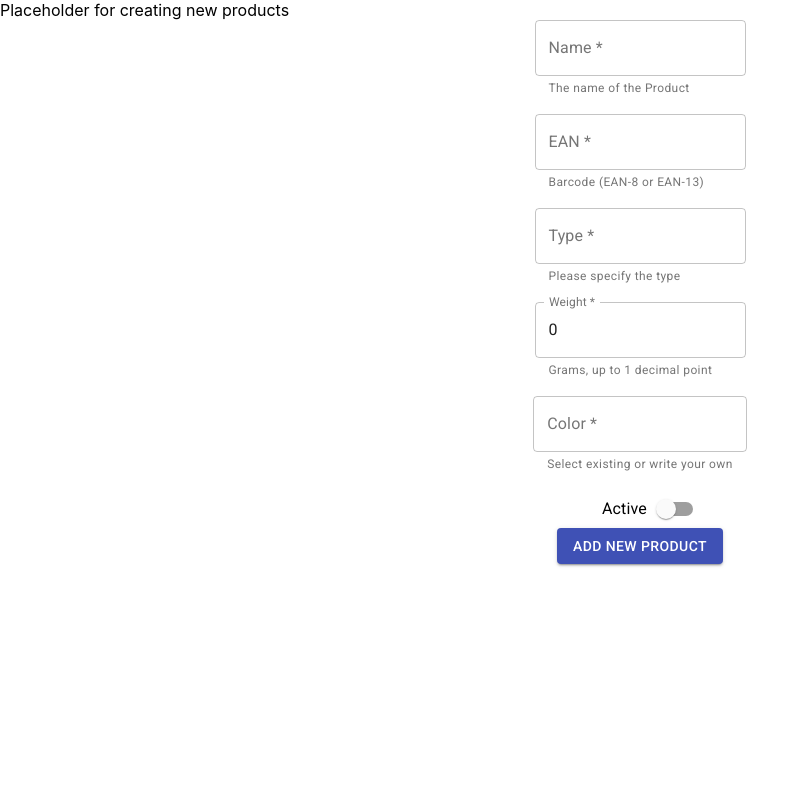
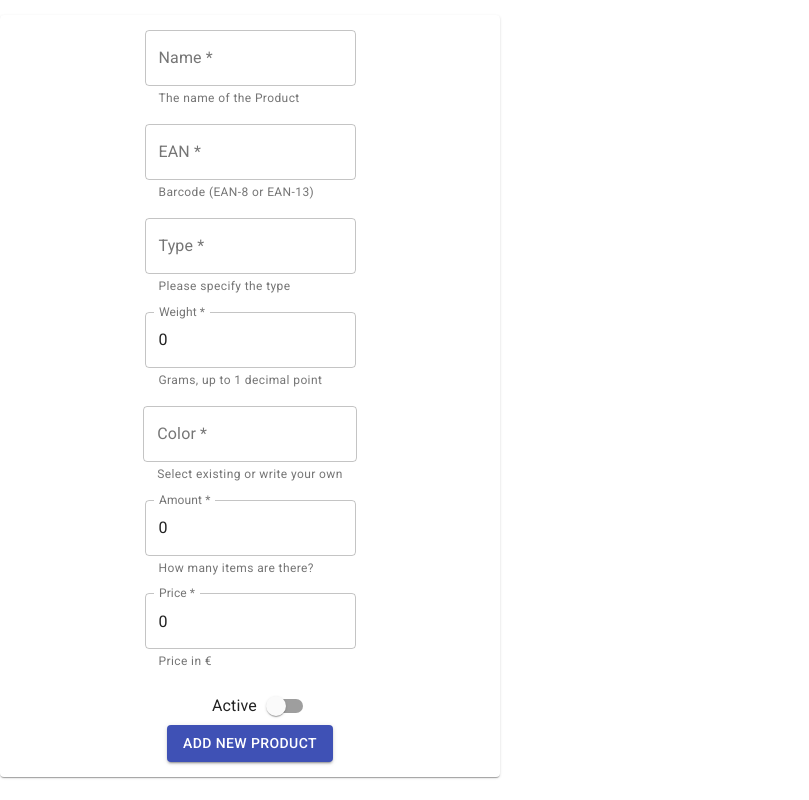
Before and after one commit to Voldemortas/talech, a React (Create React App) app: page /products/create in a window 1280 px wide. Shown: the whole page, without its empty margins (0-809 px from the left). Built offline with nearby package versions, Linux system fonts and the light colour scheme.

Commit message:
added 2 fields and some fixes

```diff
--- a/src/components/Edit.tsx
+++ b/src/components/Edit.tsx
@@ -2,7 +2,7 @@ import React from 'react'
 import { useDispatch, useSelector } from 'react-redux'
 import isPositiveInteger from '../functions/isPositiveInteger'
 import Product from '../core/entities/Product'
-import { Button } from '@material-ui/core'
+import { Button, Paper } from '@material-ui/core'
 import EditFormInput from '../components/EditFormInput'
 import EditFormSwitch from './EditFormSwitch'
 import { setForm } from '../actions'
@@ -24,17 +24,25 @@ const Edit = (props: EditProps) => {
     formData.Weight = +editForm.filter((e) => e[0] === 'Weight')[0][1].value
     formData.Color = editForm.filter((e) => e[0] === 'Color')[0][1].value
     formData.Active = editForm.filter((e) => e[0] === 'Active')[0][1].value
+    formData.Amount = +editForm.filter((e) => e[0] === 'Amount')[0][1].value
+    formData.Price = +editForm.filter((e) => e[0] === 'Price')[0][1].value
     formData = Product.Normalise(formData)
     if (Product.isValid(formData)) {
       //INSERT INTO DATABASE
-      const events = Product.create({
+      const events = Product.create(
+        formData.isBaseSame(data!)
+          ? null
+          : {
               Name: formData.Name!,
               EAN: formData.EAN!,
               Type: formData.Type!,
               Weight: formData.Weight!,
               Color: formData.Color!,
               Active: formData.Active!,
-      })
+            },
+        formData.Amount === data!.Amount ? null : formData.Amount,
+        formData.Price === data!.Price ? null : formData.Price
+      )
       const repo = new Repository<any>().Load('Products')
       if (!edit) {
         repo.Insert(events)
@@ -70,11 +78,15 @@ const Edit = (props: EditProps) => {
   return !isPositiveInteger(id) && edit ? (
     <div>Wrong id</div>
   ) : (
-    <div>
-      <div>
-        Placeholder for{' '}
-        {edit ? `editing selected (${id}) product` : `creating new products`}
-      </div>
+    <Paper
+      style={{
+        width: 500,
+        display: 'inline-block',
+        marginTop: 15,
+        paddingTop: 15,
+        paddingBottom: 15,
+      }}
+    >
       <div style={{ textAlign: 'center' }}>
         <form autoComplete='off' onSubmit={submitForm}>
           <EditFormInput
@@ -115,7 +127,7 @@ const Edit = (props: EditProps) => {
             label='Weight'
             required={true}
             helperTexts={['Grams, up to 1 decimal point', 'Wrong weight']}
-            predicate={(input) => +input <= 0 && !/^\d+\.?\d+$/.test(input)}
+            predicate={(input) => +input <= 0 || !/^\d*\.?\d+$/.test(input)}
             type='number'
             inputProps={{ step: '0.1' }}
           />
@@ -128,6 +140,27 @@ const Edit = (props: EditProps) => {
               'Color field must not be empty',
             ]}
             predicate={(input) => input === ''}
+          />
+          <EditFormInput
+            title='Amount'
+            label='Amount'
+            required={true}
+            helperTexts={[
+              'How many items are there?',
+              'Amount should be a positive integer',
+            ]}
+            type='number'
+            inputProps={{ step: '1' }}
+            predicate={(input) => !/^\d+$/.test(input)}
+          />
+          <EditFormInput
+            title='Price'
+            label='Price'
+            required={true}
+            helperTexts={['Price in €', 'Price should be above 0']}
+            type='number'
+            inputProps={{ step: '0.01' }}
+            predicate={(input) => !/^\d+\.?\d*$/.test(input) || +input <= 0}
           />
           <EditFormSwitch title='Active' label='Active' />
           {edit ? (
@@ -153,7 +186,7 @@ const Edit = (props: EditProps) => {
           </Button>
         </form>
       </div>
-    </div>
+    </Paper>
   )
 }
 
--- a/src/components/ProductTable.tsx
+++ b/src/components/ProductTable.tsx
@@ -1,5 +1,4 @@
 import * as React from 'react'
-import { createStyles, makeStyles, Theme } from '@material-ui/core/styles'
 import Table from '@material-ui/core/Table'
 import TableBody from '@material-ui/core/TableBody'
 import TableCell from '@material-ui/core/TableCell'
@@ -8,17 +7,14 @@ import TableHead from '@material-ui/core/TableHead'
 import TablePagination from '@material-ui/core/TablePagination'
 import TableRow from '@material-ui/core/TableRow'
 import TableSortLabel from '@material-ui/core/TableSortLabel'
-import Toolbar from '@material-ui/core/Toolbar'
-import Typography from '@material-ui/core/Typography'
 import Paper from '@material-ui/core/Paper'
 import Checkbox from '@material-ui/core/Checkbox'
-import IconButton from '@material-ui/core/IconButton'
-import Tooltip from '@material-ui/core/Tooltip'
-import DeleteIcon from '@material-ui/icons/Delete'
+import { updateTable } from '../actions'
+import Repository from '../core/entities/Repository'
+import { IProductCreationParams } from '../core/entities/ProductWasCreatedEvent'
 import Product from '../core/entities/Product'
 import { useDispatch, useSelector } from 'react-redux'
 import { editTableCell } from '../reducers/editTable'
-import { updateTable } from '../actions'
 
 type Order = 'asc' | 'desc'
 
@@ -45,7 +41,10 @@ const headCells: HeadCell[] = [
     disablePadding: false,
     label: 'Color',
   },
+  { id: 'Amount', numeric: false, disablePadding: false, label: 'Amount' },
+  { id: 'Price', numeric: false, disablePadding: false, label: 'Price' },
   { id: 'Active', numeric: false, disablePadding: false, label: 'Active' },
+  { id: 'UpdatedAt', numeric: false, disablePadding: false, label: '' },
 ]
 
 interface EnhancedTableProps {
@@ -101,17 +100,12 @@ function EnhancedTableHead(props: EnhancedTableProps) {
   )
 }
 
-const EnhancedTableToolbar = () => {
-  return (
-    <Toolbar>
-      <Typography variant='h6' id='tableTitle'>
-        Warehouse
-      </Typography>
-    </Toolbar>
-  )
-}
-
-const ProductTable = () => {
+const ProductTable = (
+  props: React.DetailedHTMLProps<
+    React.HTMLAttributes<HTMLDivElement>,
+    HTMLDivElement
+  >
+) => {
   const dispatch = useDispatch()
   const { editTable } = useSelector(
     (state: { editTable: editTableCell }) => state
@@ -145,10 +139,11 @@ const ProductTable = () => {
   const emptyRows =
     rowsPerPage - Math.min(rowsPerPage, editTable.length - page * rowsPerPage)
 
+  const repo = new Repository<any>().Load('Products')
+
   return (
-    <div>
-      <Paper>
-        <EnhancedTableToolbar />
+    <div {...props}>
+      <Paper style={{ marginTop: 15 }}>
         <TableContainer>
           <Table
             aria-labelledby='tableTitle'
@@ -165,7 +160,7 @@ const ProductTable = () => {
             <TableBody>
               {editTable
                 .slice(page * rowsPerPage, page * rowsPerPage + rowsPerPage)
-                .map((row, index) => {
+                .map((row) => {
                   return (
                     <TableRow key={row.value.Name!}>
                       <TableCell align='left'>{row.value.Name}</TableCell>
@@ -173,12 +168,21 @@ const ProductTable = () => {
                       <TableCell align='left'>{row.value.Type}</TableCell>
                       <TableCell align='right'>{row.value.Weight}</TableCell>
                       <TableCell align='left'>{row.value['Color']}</TableCell>
+                      <TableCell align='right'>{row.value.Amount}</TableCell>
+                      <TableCell align='right'>{row.value.Price}</TableCell>
                       <TableCell align='left'>
                         <Checkbox
                           checked={row.value.Active!}
                           onChange={(e) => {
                             let temp = { ...row.value }
                             temp.Active = !row.value.Active
+                            repo.Update({
+                              data: Product.create(
+                                temp as IProductCreationParams
+                              ),
+                              id: row.id,
+                            })
+                            repo.Save('Products')
                             dispatch(updateTable(row.id, temp as Product))
                           }}
                         />
--- /dev/null
+++ b/src/core/entities/ProductAmountWasEditedEvent.ts
@@ -0,0 +1,16 @@
+import { Event } from '@nxcd/tardis'
+import Product from './Product'
+
+export default class ProductAmountWasEdited extends Event<{ Amount: number }> {
+  static eventName = 'product-amount-was-changed'
+
+  constructor(data: { Amount: number }) {
+    super(ProductAmountWasEdited.eventName, data)
+  }
+
+  static commit(state: Product, event: ProductAmountWasEdited): Product {
+    state.Amount = event.data.Amount
+    state.UpdatedAt = event.timestamp
+    return state
+  }
+}
--- /dev/null
+++ b/src/core/entities/ProductPriceWasEditedEvent.ts
@@ -0,0 +1,16 @@
+import { Event } from '@nxcd/tardis'
+import Product from './Product'
+
+export default class ProductPriceWasEdited extends Event<{ Price: number }> {
+  static eventName = 'product-price-was-changed'
+
+  constructor(data: { Price: number }) {
+    super(ProductPriceWasEdited.eventName, data)
+  }
+
+  static commit(state: Product, event: ProductPriceWasEdited): Product {
+    state.Price = event.data.Price
+    state.UpdatedAt = event.timestamp
+    return state
+  }
+}
--- a/src/core/entities/Repository.ts
+++ b/src/core/entities/Repository.ts
@@ -14,8 +14,8 @@ export default class Repository<T> {
   private AutoIncrement = 0
   private Data: IData<T>[] = []
 
-  public Insert(data: T): void {
-    this.Data.push({ id: ++this.AutoIncrement, Data: [data], Deleted: false })
+  public Insert(data: T[]): void {
+    this.Data.push({ id: ++this.AutoIncrement, Data: data, Deleted: false })
   }
 
   public Select(
@@ -35,12 +35,12 @@ export default class Repository<T> {
     return temp.filter((d) => d.Data.filter(predicate!))
   }
 
-  public Update(props: { id: number; data: T }): void {
+  public Update(props: { id: number; data: T[] }): void {
     const { id, data } = props
     this.Data = [
       ...this.Data.filter((d) => d.id !== id),
       ...this.Data.filter((d) => d.id === id).map((d) => {
-        return { ...d, Data: [...d.Data, data] }
+        return { ...d, Data: [...d.Data, ...data] }
       }),
     ]
   }
--- a/src/pages/RouteEdit.tsx
+++ b/src/pages/RouteEdit.tsx
@@ -7,6 +7,9 @@ import Product from '../core/entities/Product'
 import Repository from '../core/entities/Repository'
 import { Reducer } from '@nxcd/tardis'
 import ProductWasCreatedEvent from '../core/entities/ProductWasCreatedEvent'
+import ProductPriceWasEdited from '../core/entities/ProductPriceWasEditedEvent'
+import ProductAmountWasEdited from '../core/entities/ProductAmountWasEditedEvent'
+import Layout from '../components/Layout'
 
 const RouteEdit = () => {
   let { id } = useParams()
@@ -24,6 +27,8 @@ const RouteEdit = () => {
   let row = rows[0].Data
   const productReducer = new Reducer<Product>({
     [ProductWasCreatedEvent.eventName]: ProductWasCreatedEvent.commit,
+    [ProductPriceWasEdited.eventName]: ProductPriceWasEdited.commit,
+    [ProductAmountWasEdited.eventName]: ProductAmountWasEdited.commit,
   })
   const data = productReducer.reduce(new Product(), row)
   dispatch(setForm(data))
--- a/src/reducers/editForm.ts
+++ b/src/reducers/editForm.ts
@@ -9,6 +9,8 @@ const defaultState: editFormCell[] = [
   ['Weight', { value: 0, error: false }],
   ['Color', valErrPair],
   ['Active', { value: true, error: false }],
+  ['Amount', { value: 0, error: false }],
+  ['Price', { value: 0, error: false }],
 ]
 export default function editForm(
   state = defaultState,
@@ -23,6 +25,8 @@ export default function editForm(
         ['Weight', { value: action.value.Weight, error: false }],
         ['Color', { value: action.value.Color, error: false }],
         ['Active', { value: action.value.Active, error: false }],
+        ['Amount', { value: action.value.Amount, error: false }],
+        ['Price', { value: action.value.Price, error: false }],
       ]
     }
     case 'UPDATE_FORM': {
```
Also changed, not shown: src/core/entities/Product.ts (+41 -4 lines), src/core/entities/ProductNameWasEditedEvent.ts (deleted, +0 -16 lines), src/pages/RouteList.tsx (+9 -1 lines). Lines whose indentation alone changed are shown as unchanged.
